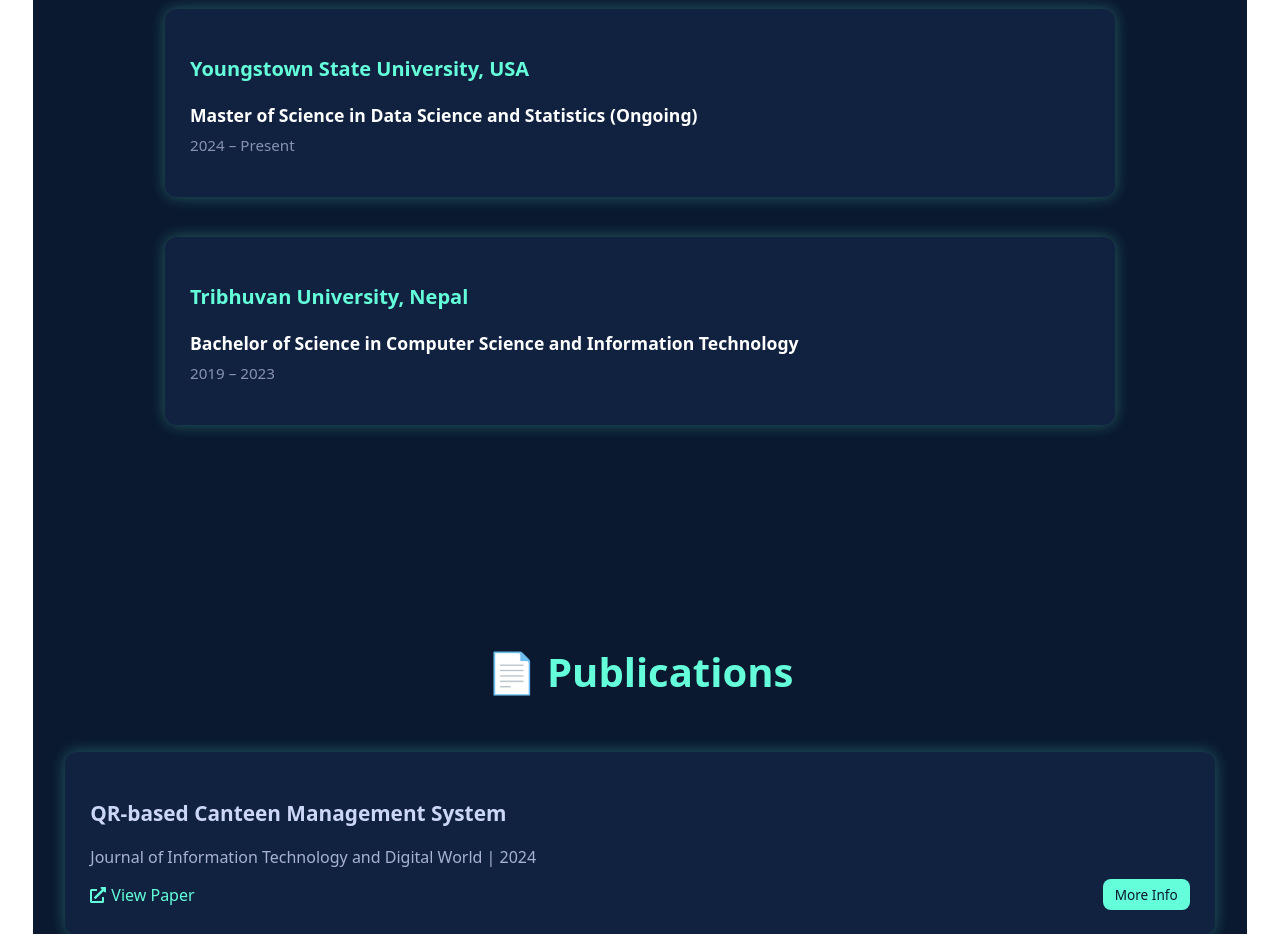
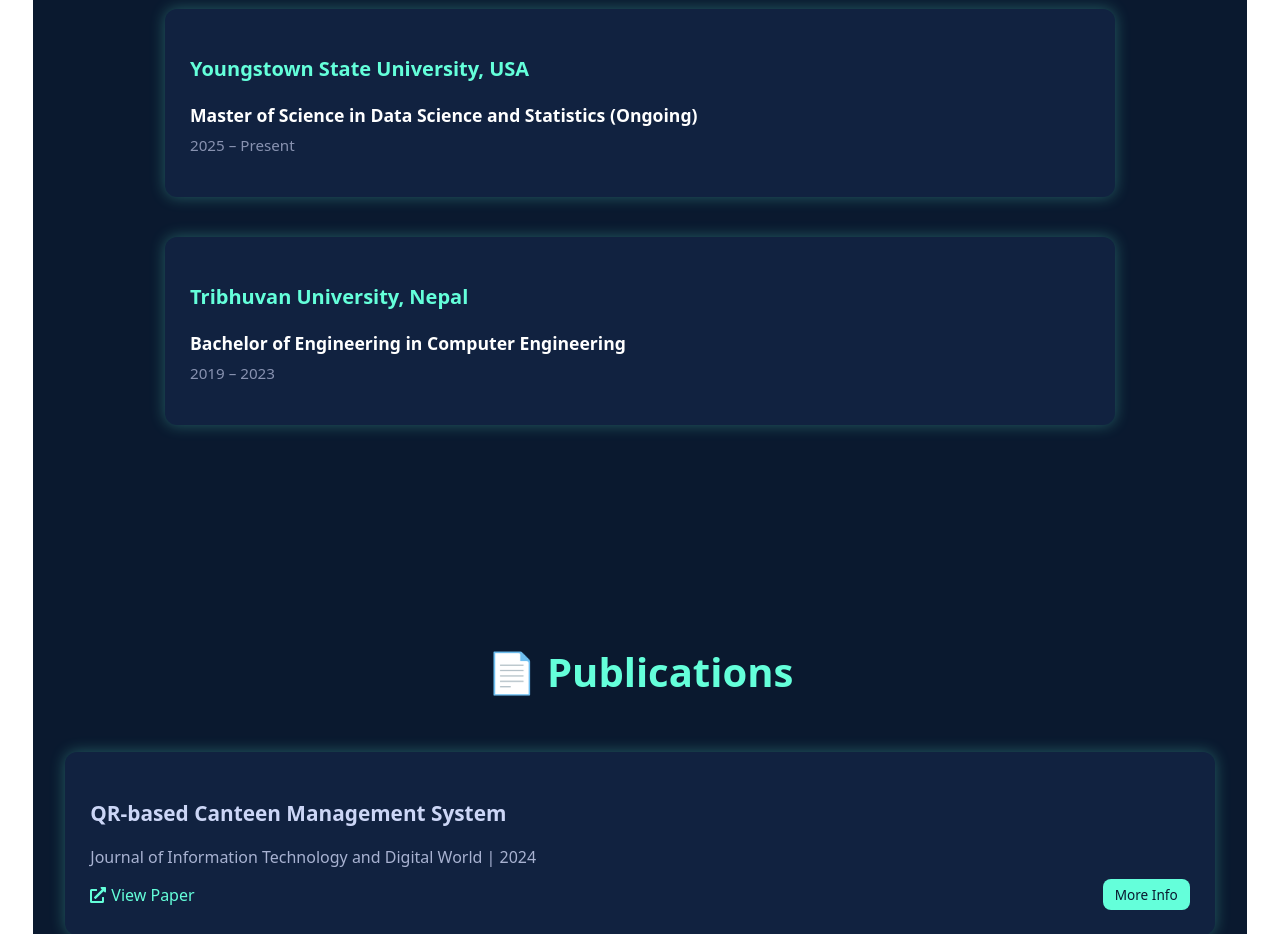
Before and after one commit to anup-adhikari10/portfolio_launch, a React (Vite) app: page / in a window 1280 px wide. Shown: the part 5580-6514 px from the top of the page. Built offline with nearby package versions, Linux system fonts and the light colour scheme; no server answers.

Commit message:
updated again for some data

```diff
--- a/src/sections/Education.jsx
+++ b/src/sections/Education.jsx
@@ -8,12 +8,12 @@
       <div className="education-card">
         <h3>Youngstown State University, USA</h3>
         <p>Master of Science in Data Science and Statistics (Ongoing)</p>
-        <p>2024 – Present</p>
+        <p>2025 – Present</p>
       </div>
 
       <div className="education-card">
         <h3>Tribhuvan University, Nepal</h3>
-        <p>Bachelor of Science in Computer Science and Information Technology</p>
+        <p>Bachelor of Engineering in Computer Engineering</p>
         <p>2019 – 2023</p>
       </div>
     </section>
```
